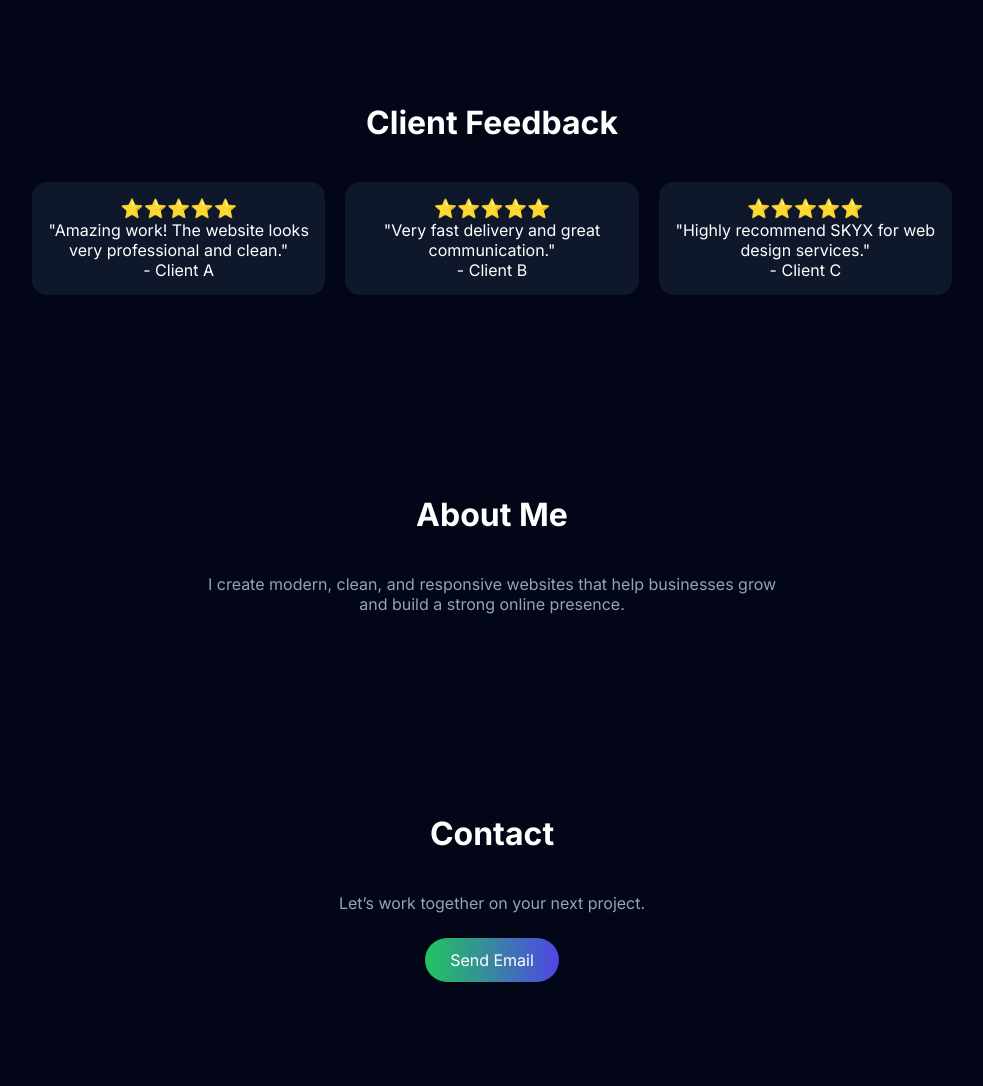
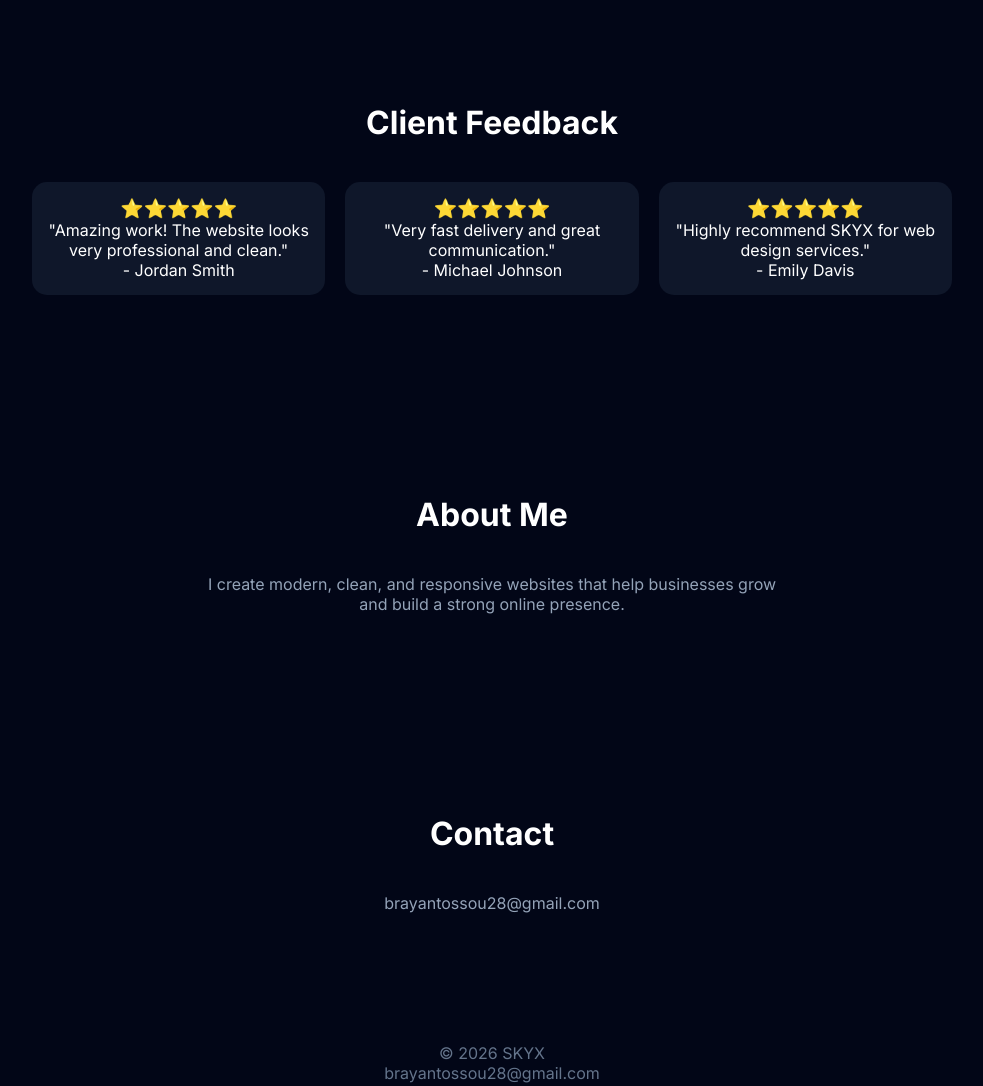
Before and after one commit to Skyx200/brayanx, a plain HTML site: page index.html in a window 1280 px wide. Shown: the part 1333-2419 px from the top of the page, without its empty margins (148-1131 px from the left). Drawn offline with Linux system fonts and the light colour scheme.

Commit message:
Update index.html

```diff
--- a/index.html
+++ b/index.html
@@ -156,7 +156,7 @@
   <div class="projects">
 
     <div class="card">
-      <img src="https://images.unsplash.com/photo-1498050108023-c5249f4df085" />
+      <img src="https://images.unsplash.com/photo-1498050108023-c5249f4df085">
       <div class="card-content">
         <h3>Business Website</h3>
         <p>Professional website design.</p>
@@ -164,7 +164,7 @@
     </div>
 
     <div class="card">
-      <img src="https://images.unsplash.com/photo-1559027615-cd4628902d4a" />
+      <img src="https://images.unsplash.com/photo-1559027615-cd4628902d4a">
       <div class="card-content">
         <h3>Landing Page</h3>
         <p>High-converting layouts.</p>
@@ -172,7 +172,7 @@
     </div>
 
     <div class="card">
-      <img src="https://images.unsplash.com/photo-1461749280684-dccba630e2f6" />
+      <img src="https://images.unsplash.com/photo-1461749280684-dccba630e2f6">
       <div class="card-content">
         <h3>Portfolio</h3>
         <p>Clean and modern design.</p>
@@ -191,7 +191,7 @@
       <div class="card-content">
         <h3>⭐️⭐️⭐️⭐️⭐️</h3>
         <p>"Amazing work! The website looks very professional and clean."</p>
-        <p>- Client A</p>
+        <p>- Jordan Smith</p>
       </div>
     </div>
 
@@ -199,7 +199,7 @@
       <div class="card-content">
         <h3>⭐️⭐️⭐️⭐️⭐️</h3>
         <p>"Very fast delivery and great communication."</p>
-        <p>- Client B</p>
+        <p>- Michael Johnson</p>
       </div>
     </div>
 
@@ -207,7 +207,7 @@
       <div class="card-content">
         <h3>⭐️⭐️⭐️⭐️⭐️</h3>
         <p>"Highly recommend SKYX for web design services."</p>
-        <p>- Client C</p>
+        <p>- Emily Davis</p>
       </div>
     </div>
 
@@ -221,8 +221,7 @@
 
 <section id="contact" class="section contact">
   <h2>Contact</h2>
-  <p>Let’s work together on your next project.</p>
-  <a class="btn" href="mailto:brayantossou28@gmail.com">Send Email</a>
+  <p>brayantossou28@gmail.com</p>
 </section>
 
 <footer>
```
